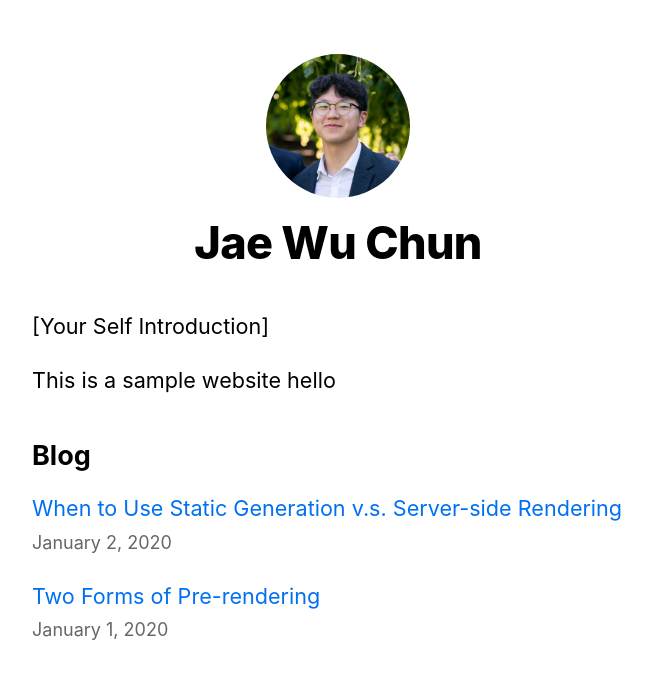
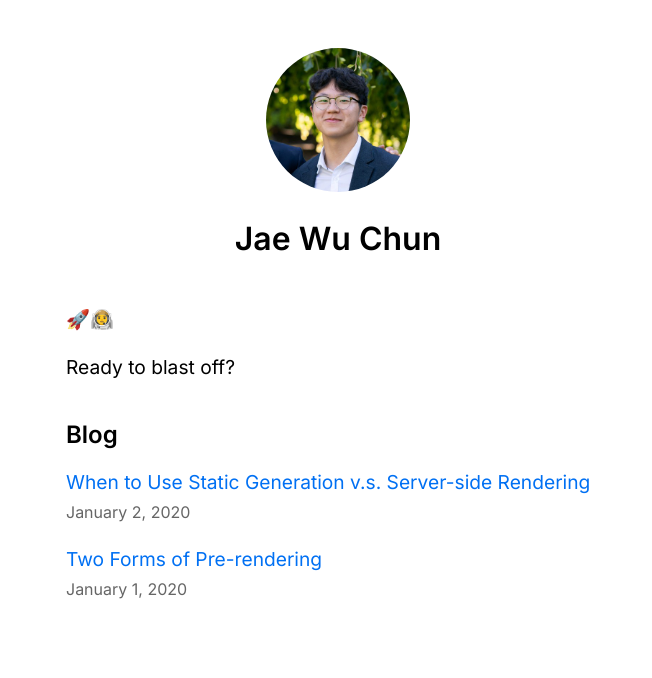
Before and after one commit to naijwu/nextjs-blog, a Next.js app: page / in a window 1280 px wide. Shown: the top 678 px of the page, without its empty margins (302-954 px from the left). Built offline with nearby package versions, Linux system fonts and the light colour scheme.

Commit message:
changed font

```diff
--- a/components/layout.js
+++ b/components/layout.js
@@ -31,7 +31,7 @@ export default function Layout({ children, home }) {
                           height={144}
                           width={144}
                           alt={name} />
-                        <h1 className={utilStyles.heading2X1}>{name}</h1>
+                        <h1 className={utilStyles.heading1X}>{name}</h1>
                     </>
                 ) : (
                     <>
--- /dev/null
+++ b/pages/_document.js
@@ -0,0 +1,21 @@
+import Document, { Html, Head, Main, NextScript } from 'next/document'
+
+class MyDocument extends Document {
+    render() {
+        return (
+            <Html>
+                <Head>
+                    <link rel="preconnect" href="https://fonts.googleapis.com" />
+                    <link rel="preconnect" href="https://fonts.gstatic.com" crossOrigin />
+                    <link href={`https://fonts.googleapis.com/css2?family=Inter:wght@400;600&display=swap`} rel="stylesheet" />
+                </Head>
+                <body>
+                    <Main />
+                    <NextScript />
+                </body>
+            </Html>
+        )
+    }
+}
+
+export default MyDocument;
--- a/pages/index.js
+++ b/pages/index.js
@@ -42,9 +42,9 @@ export default function Home({ allPostsData }) {
         <title>{siteTitle}</title>
       </Head>
       <section className={utilStyles.headingMd}>
-        <p>[Your Self Introduction]</p>
+        <p>🚀👩‍🚀</p>
         <p>
-          This is a sample website hello
+          Ready to blast off?
         </p>
       </section>
 
--- a/styles/global.css
+++ b/styles/global.css
@@ -2,9 +2,9 @@ html,
 body {
     padding: 0;
     margin: 0;
-    font-family: -apple-system, BlinkMacSystemFont, 'Segoe UI', Roboto, Oxygen, Ubuntu, Cantarell, 'Open Sans', 'Helvetica Neue', sans-serif;
+    font-family: 'Inter', -apple-system, BlinkMacSystemFont, 'Segoe UI', Roboto, Oxygen, Ubuntu, Cantarell, 'Open Sans', 'Helvetica Neue', sans-serif;
     line-height: 1.6;
-    font-size:18px;
+    font-size:16px;
 }
 
 * {
--- a/styles/utils.module.css
+++ b/styles/utils.module.css
@@ -1,10 +1,3 @@
-.heading2X1 {
-    font-size: 2.5rem;
-    line-height: 1.2;
-    font-weight: 800;
-    letter-spacing: -0.04rem;
-    margin:1rem 0;
-}
 
 .headingX1 {
     font-size: 2rem;
```
